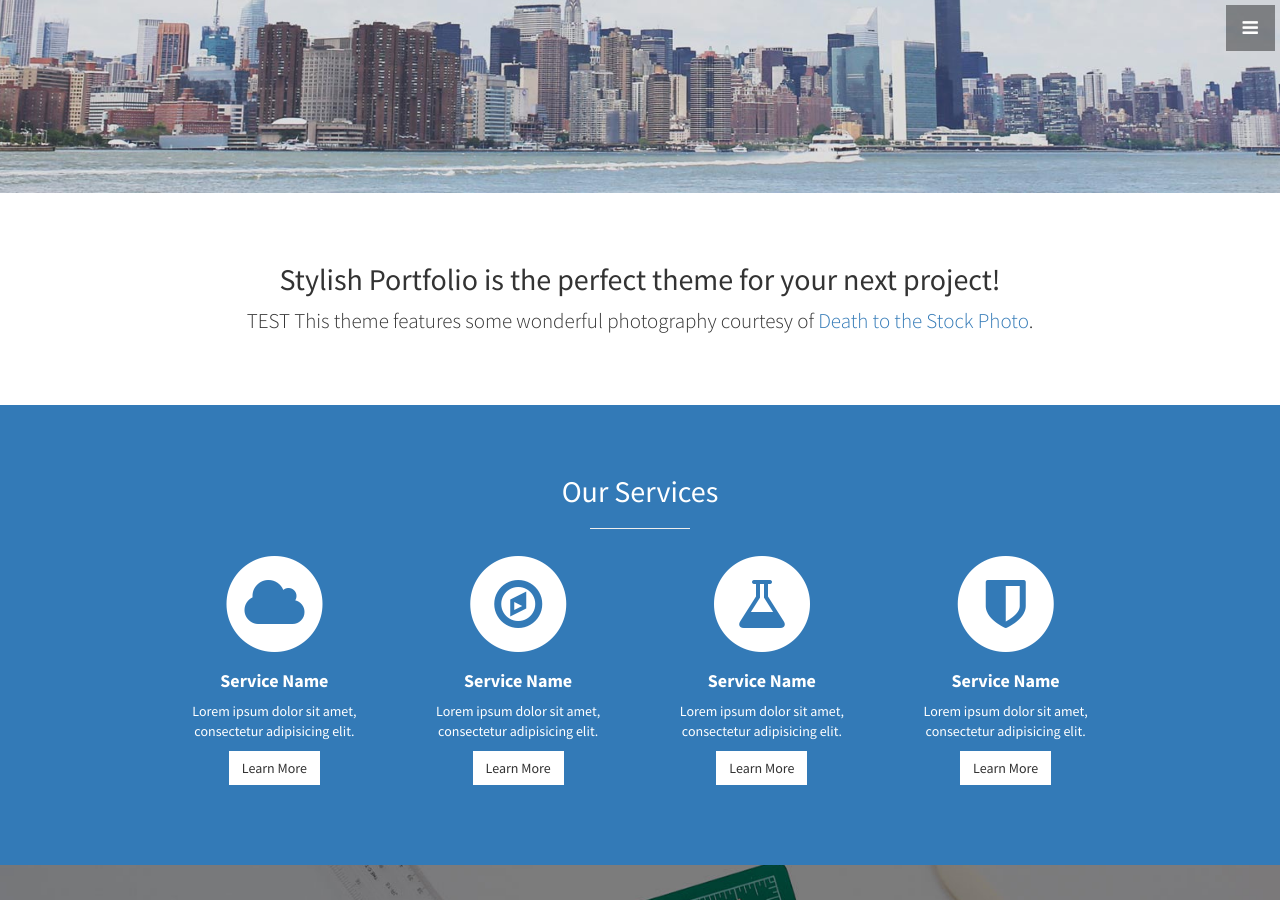
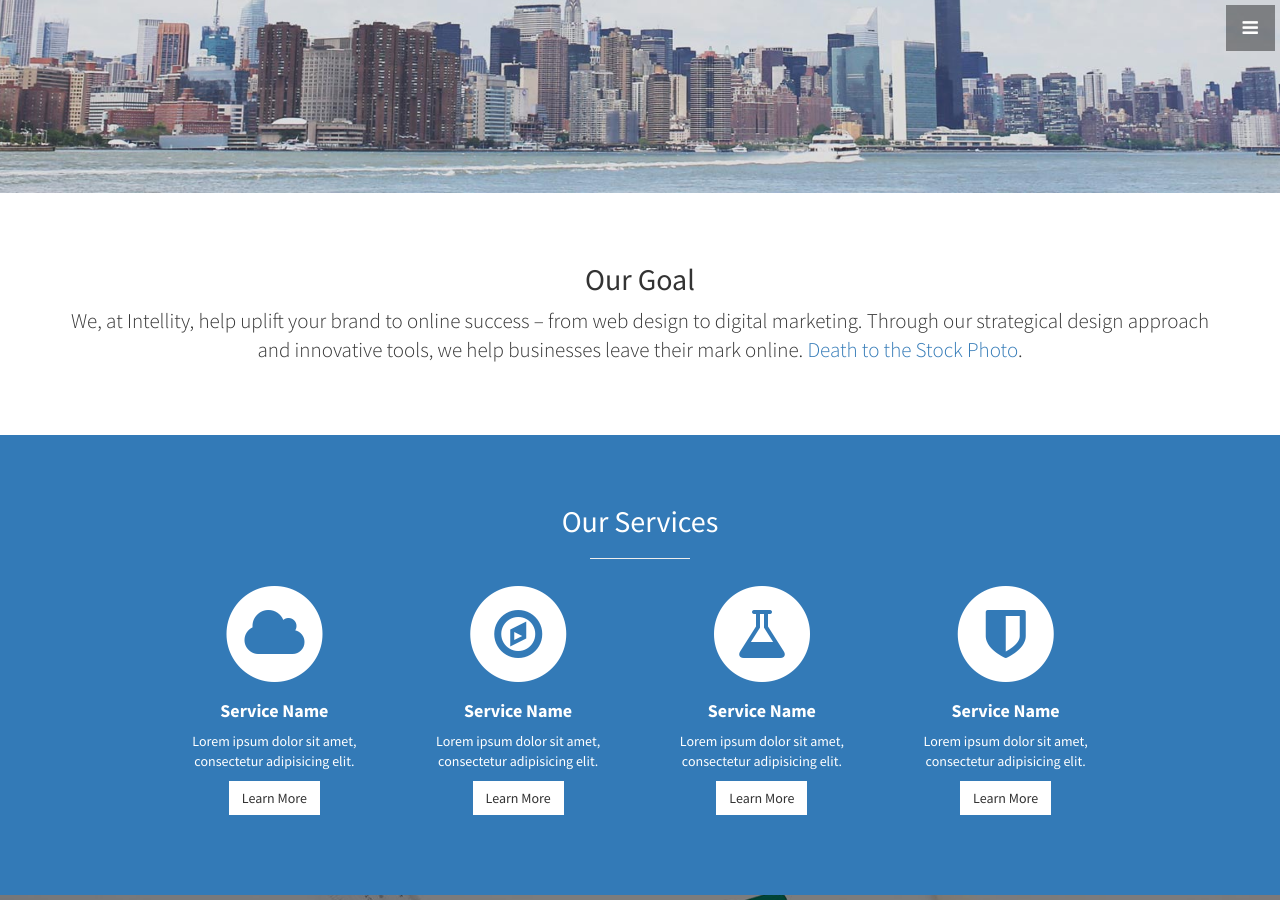
Before and after one commit to intellity/intellity-page, a Jekyll site: the page built from index.html, in a window 1280 px wide and 900 px high, scrolled down 707 px. Built offline with Jekyll 4.4.1, drawn with Linux system fonts in a browser that asks for light colours.

Commit message:
Update about.html

```diff
--- a/_includes/about.html
+++ b/_includes/about.html
@@ -2,8 +2,8 @@
   <div class="container">
     <div class="row">
       <div class="col-lg-12 text-center">
-        <h2>Stylish Portfolio is the perfect theme for your next project!</h2>
-        <p class="lead">TEST This theme features some wonderful photography courtesy of <a target="_blank" href="http://join.deathtothestockphoto.com/">Death to the Stock Photo</a>.</p>
+        <h2>Our Goal</h2>
+         <p class="lead">We, at Intellity, help uplift your brand to online success – from web design to digital marketing. Through our strategical design approach and innovative tools, we help businesses leave their mark online. <a target="_blank" href="http://join.deathtothestockphoto.com/">Death to the Stock Photo</a>.</p>
       </div>
     </div>
     <!-- /.row -->
```
